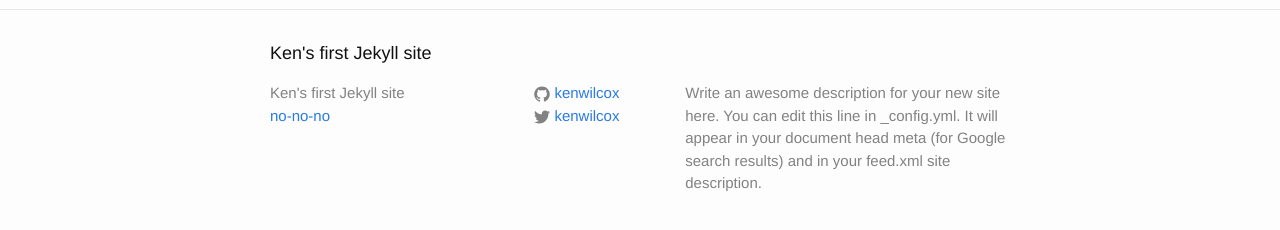
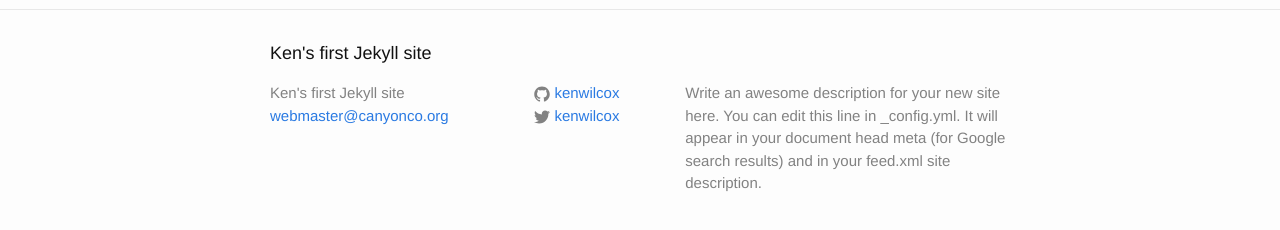
Before and after one commit to CanyonCounty/JekyllTest, a Jekyll site: the page built from index.html, in a window 1280 px wide. Shown: the part 467-697 px from the top of the page. Built offline with Jekyll 4.4.1, drawn with Linux system fonts in a browser that asks for light colours.

Commit message:
used webmaster email

```diff
--- a/_config.yml
+++ b/_config.yml
@@ -1,6 +1,6 @@
 # Site settings
 title: Ken's first Jekyll site
-email: no-no-no
+email: webmaster@canyonco.org
 description: > # this means to ignore newlines until "baseurl:"
   Write an awesome description for your new site here. You can edit this
   line in _config.yml. It will appear in your document head meta (for
```
